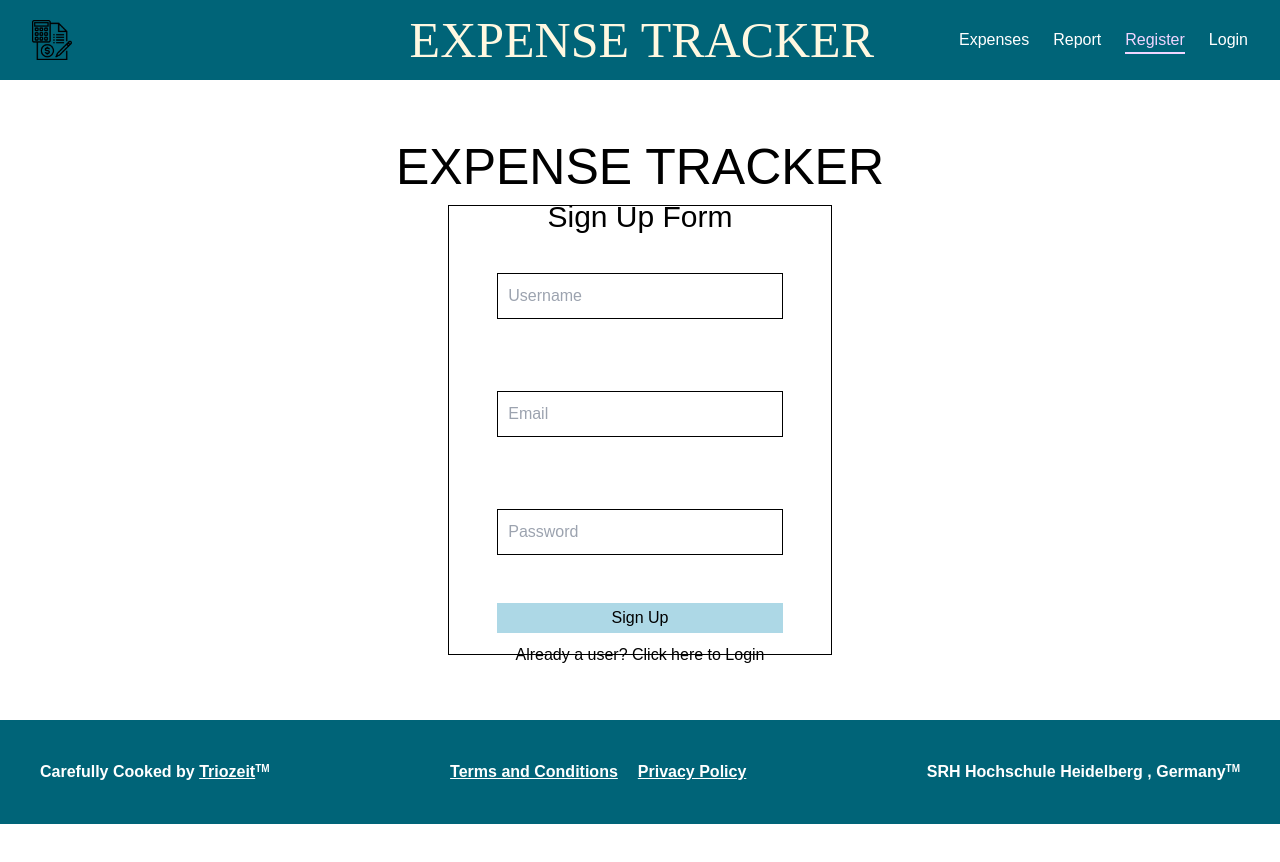
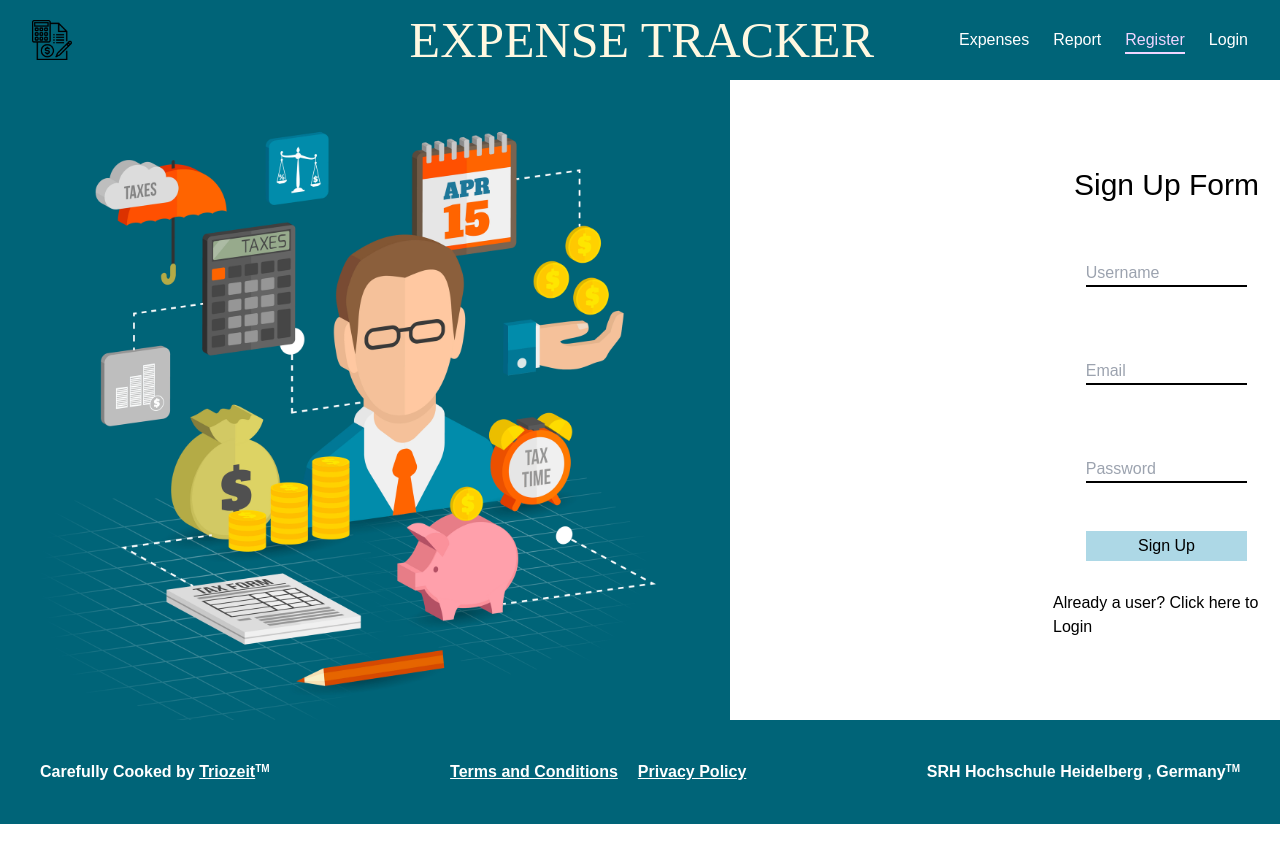
Before and after one commit to Study-Program-Applied-Computer-Science/udi-triozeit, a Vue app: page /signup in a window 1280 px wide. Shown: the top 862 px of the page. After the commit the page ends 824 px from the top, so only its background shows below. Built offline with nearby package versions, Linux system fonts and the light colour scheme; data requests are answered from the project's data file.

Commit message:
login page

```diff
--- a/src/components/nav/Header.vue
+++ b/src/components/nav/Header.vue
@@ -119,6 +119,8 @@ export default {
   gap: 1.5rem;
 }
 
+
+
 .header__nav li {
   margin: 0;
 }
--- a/src/components/pages/Dashboard.vue
+++ b/src/components/pages/Dashboard.vue
@@ -1,6 +1,6 @@
 <template>
     <!-- <div class="container"> -->
-    <div class="flex items-center justify-center h-screen bg-gray-100">
+    <div class="container">
         <h1 class="text-4xl font-bold text-blue-500">Hello, Tailwind CSS! </h1>
         <h1 class="text-4xl font-bold text-blue-500">Login to view contents</h1>
     </div>
@@ -21,5 +21,6 @@ export default {
     justify-content: center;
     align-items: center;
     height: 100%;
+    background-color: gray;
 }
 </style>
--- a/src/components/pages/Login.vue
+++ b/src/components/pages/Login.vue
@@ -1,10 +1,13 @@
 <template>
   <div class="sign-up">
-    <h1>EXPENSE TRACKER</h1>
 
+    <div class="left">
+      <img src="../../assets/6-business-expense-tracker.jpg" alt="">
+    </div>
+
+    <div class="right">
       <div class="container">
         <h1>Login</h1>
-
         <div class="info-container">
           <form @submit.prevent="login" class="form-container">
             <label for="email"></label><br />
@@ -13,12 +16,15 @@
             <label for="password"></label><br />
             <input v-model="password" type="password" id="password" name="password" placeholder="Password" /><br />
             <br />
-          <input type="submit" value="Login" />
+            <input type="submit" value="Login" class="login-button" />
           </form>
         </div>
         <p v-if="message != ''">{{ message }}</p>
       </div>
     </div>
+
+  </div>
+
 </template>
 
 <script>
@@ -88,14 +94,20 @@ export default {
 }
 
 .sign-up {
-  height: 100vh;
   width: 100%;
+  height: 100%;
   display: flex;
-  flex-direction: column;
-  justify-content: flex-start;
+  flex-direction: row;
   align-items: center;
-  padding-top: 50px;
   gap: 10px;
+}
+
+.left {
+  flex-grow: 1;
+}
+
+.right {
+  flex-grow: 1;
 }
 
 .sign-up h1 {
@@ -103,14 +115,11 @@ export default {
   font-weight: 100;
 }
 
-.background-video {
-  width: 100%;
-  height: 100%;
-  object-fit: cover;
-  z-index: -1;
-  position: fixed;
-  top: 0;
+.left img {
+  width: 70%;
 }
+
+
 
 .container {
   display: flex;
@@ -118,9 +127,11 @@ export default {
   align-items: center;
   justify-content: center;
   gap: 20px;
-  width: 30%;
-  height: 50%;
-  border: solid, 1px, black;
+}
+
+.login-button {
+  height: 40px;
+  border-radius: 10px;
 }
 
 .info-container {
--- a/src/components/pages/SignUp.vue
+++ b/src/components/pages/SignUp.vue
@@ -1,7 +1,11 @@
 <template>
   <div class="sign-up">
-    <h1>EXPENSE TRACKER</h1>
 
+    <div class="left">
+      <img src="../../assets/6-business-expense-tracker.jpg" alt="">
+    </div>
+
+    <div class="right">
       <div class="container">
         <h1>Sign Up Form</h1>
 
@@ -24,6 +28,7 @@
           Already a user?
           <router-link to="/login">Click here to Login</router-link>
         </h6>
+      </div>
     </div>
   </div>
 </template>
@@ -103,14 +108,20 @@ export default {
 }
 
 .sign-up {
-  height: 100vh;
   width: 100%;
-  /* background-color: lightgreen; */
+  height: 100%;
   display: flex;
-  flex-direction: column;
-  justify-content: flex-start;
+  flex-direction: row;
   align-items: center;
-  padding-top: 50px;
+  gap: 10px;
+}
+
+.left {
+  flex-grow: 1;
+}
+
+.right {
+  flex-grow: 1;
 }
 
 .sign-up h1 {
@@ -118,15 +129,23 @@ export default {
   font-weight: 100;
 }
 
+.left img {
+  width: 70%;
+}
+
+
+
 .container {
   display: flex;
   flex-direction: column;
   align-items: center;
   justify-content: center;
+  gap: 20px;
+}
 
-  width: 30%;
-  height: 60%;
-  border: solid, 1px, black;
+.login-button {
+  height: 40px;
+  border-radius: 10px;
 }
 
 .info-container {
@@ -150,10 +169,9 @@ input[type="text"],
 input[type="password"],
 input[type="email"] {
   outline: 0;
-  border-width: 1px 1px 1px;
+  border-width: 0px 0px 2px;
   border-color: black;
   background: transparent;
-  padding: 10px;
 }
 
 input[type="submit"] {
```
Also changed, not shown: src/assets/6-business-expense-tracker.jpg (added). Lines whose indentation alone changed are shown as unchanged.
